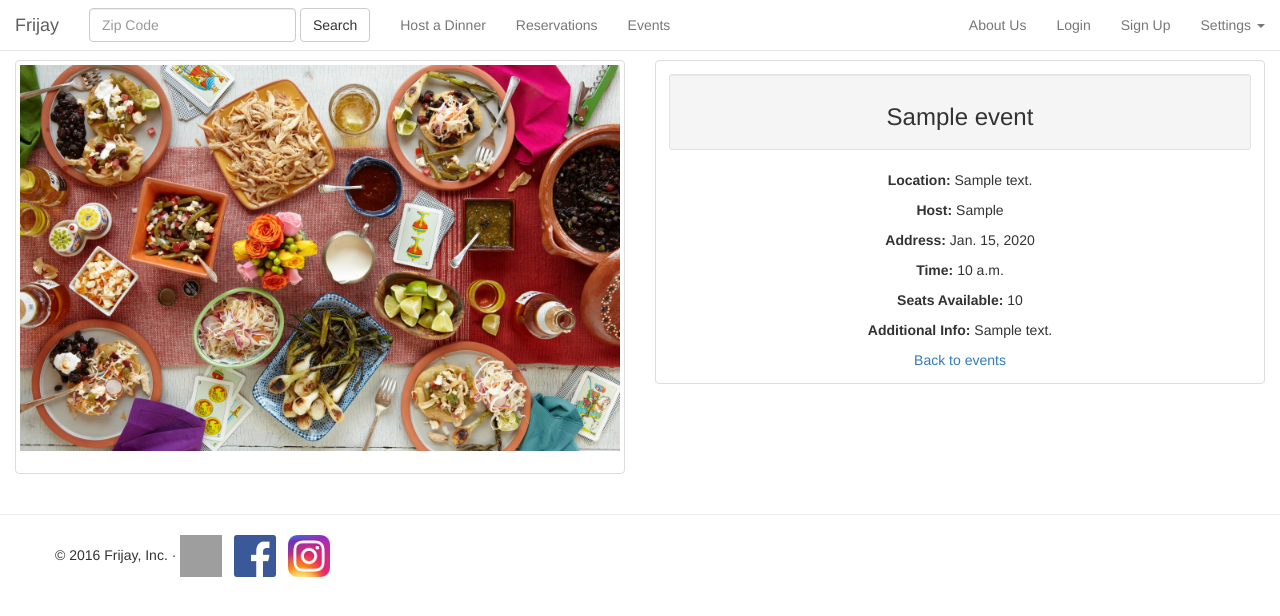
After one commit to afranco07/shabbatTable, a Django app: page /frijay/events/1/ in a window 1280 px wide. The commit adds this page. Shown: the top 616 px of the page. Run offline with Django 3.2, Linux system fonts and the light colour scheme; tables that the repository leaves empty hold one stand-in row (values such as "Sample post"); some libraries are stand-ins or nearby versions; grey boxes are pictures that could not be loaded.

Commit message:
events page (single view)

```diff
--- a/frijay/urls.py
+++ b/frijay/urls.py
@@ -11,6 +11,7 @@ urlpatterns = [
     url(r'^profile/', views.profile, name='profile'),
     #reservations page
     url(r'^events/$', views.events, name='events'),
+    url(r'^events/(?P<event_id>[0-9]+)/$', views.reservationsEvent, name='reservationsEvent'),
     #temp\/
     url(r'^reservations/', views.reservation, name='reservation'),
     #specific reservation view
--- a/frijay/views.py
+++ b/frijay/views.py
@@ -183,7 +183,7 @@ def reservationsEvent(request, event_id):
     eventModel = Event.objects.get(id = event_id)
     context_dict = {'event_id' : event_id,
                     'event_title' : eventModel.title,
-                    'event_host' : eventModel.host,
+                    'event_host' : eventModel.host.first_name,
                     'event_address' : eventModel.address,
                     'event_date' : eventModel.date,
                     'event_time' : eventModel.time,
--- a/templates/frijay/events.html
+++ b/templates/frijay/events.html
@@ -15,7 +15,8 @@
             <img src="{% static "images/image2.jpg" %}" alt="My image" />
             <div class="caption">
                 <div class="well well-sm">
-                    <h3>{{event.title}}</h3>
+
+                    <a href="/frijay/events/{{event.id}}"><h3>{{event.title}}</h3></a>
                 </div>
                 <p>{{event.address}}</p>
                 <p>{{event.host}}</p>
@@ -37,6 +38,9 @@
             </div>
         </div>
     </div>
+
 {% endfor %}
+     <div style="clear:both"></div>
+
 {% endautoescape %}
 {% endblock %}
--- /dev/null
+++ b/templates/frijay/reservationEventPage.html
@@ -0,0 +1,35 @@
+{% extends 'frijay/base.html' %}
+{% load staticfiles %}
+{% block title %}Events Page{% endblock %}
+
+{% block body %}
+<br>
+<br>
+<br>
+<div class="col-sm-8 col-md-6">
+        <div class="thumbnail">
+            <img src="{% static "images/image2.jpg" %}" alt="My image" />
+            <div class="caption">
+                </div>
+                </div>
+                </div>
+<div class="col-sm-8 col-md-6">
+        <div class="thumbnail">
+            <div class="caption">
+                <div class="well well-sm">
+                    <h3>{{event_title}}</h3>
+                </div>
+                <p><b>Location: </b>{{event_address}}</p>
+                <p><b>Host: </b>{{event_host}}</p>
+                <p><b>Address: </b>{{event_date}}</p>
+                <p><b>Time: </b>{{event_time}}</p>
+                <p><b>Seats Available: </b>{{event_seats}}</p>
+                <p><b>Additional Info: </b>{{event_details}}</p>
+                <a href="/frijay/events/">Back to events</a>
+                </div>
+                </div>
+                </div>
+
+ <div style="clear:both"></div>
+
+{% endblock %}
```
